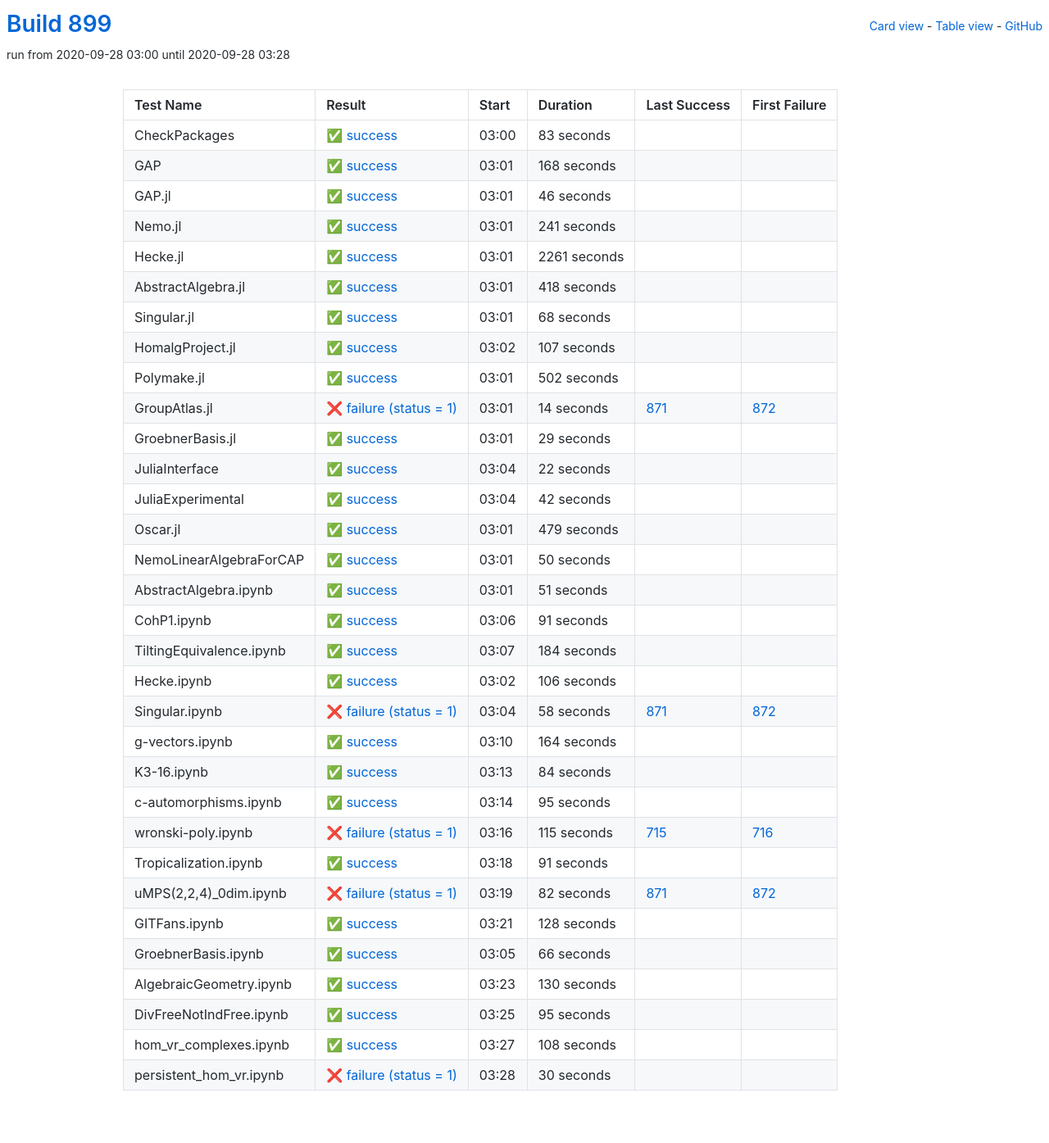
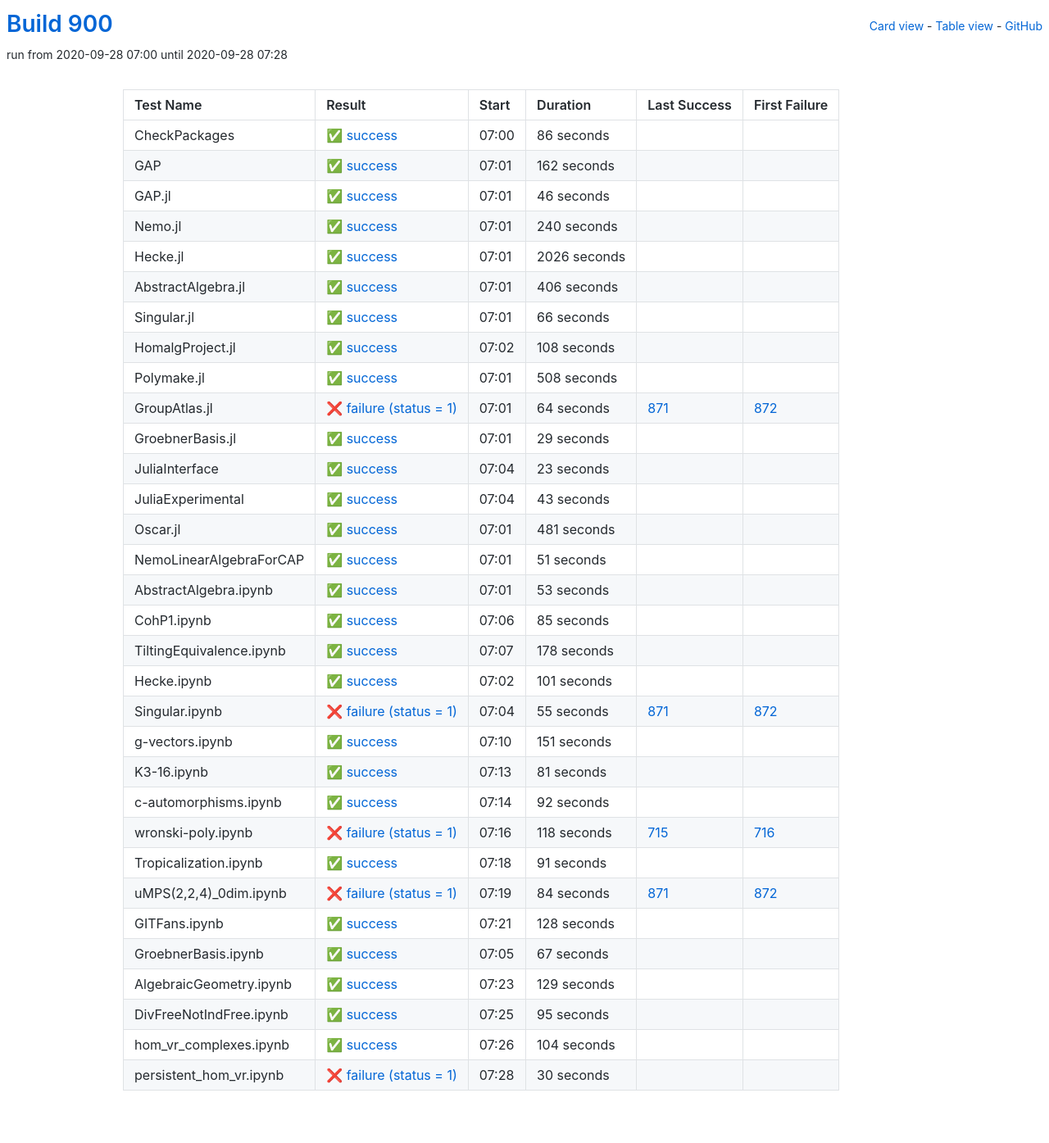
Before and after one commit to oscar-system/oscar-ci-status-stable, a Jekyll site: the page built from table.html, in a window 1280 px wide. Shown: the whole page at 82% size. Built offline with Jekyll 4.4.1, drawn with Linux system fonts in a browser that asks for light colours.

Commit message:
Build #900

```diff
--- a/_data/ci.yml
+++ b/_data/ci.yml
@@ -1,6 +1,6 @@
 ---
-build: 899
-build_url: https://oscarci.mathematik.uni-kl.de/job/oscar-stable/899/
+build: 900
+build_url: https://oscarci.mathematik.uni-kl.de/job/oscar-stable/900/
 job: oscar-stable
 organization: oscar-system
 repo: oscar-ci-status-stable
@@ -8,32 +8,32 @@ repourl: https://github.com/oscar-system/oscar-ci-status-stable
 tests:
 - name: CheckPackages
   id: checkpackages
-  log: https://oscarci.mathematik.uni-kl.de/job/oscar-stable/899/artifact/logs/build-899/CheckPackages.log
-  start: 2020-09-28 03:00
+  log: https://oscarci.mathematik.uni-kl.de/job/oscar-stable/900/artifact/logs/build-900/CheckPackages.log
+  start: 2020-09-28 07:00
   success: true
   exitcode: 0
   status: success
-  duration: 83
+  duration: 86
   last_success: false
   last_success_url:
   first_failure: false
   first_failure_url:
 - name: GAP
   id: gap
-  log: https://oscarci.mathematik.uni-kl.de/job/oscar-stable/899/artifact/logs/build-899/GAP.log
-  start: 2020-09-28 03:01
+  log: https://oscarci.mathematik.uni-kl.de/job/oscar-stable/900/artifact/logs/build-900/GAP.log
+  start: 2020-09-28 07:01
   success: true
   exitcode: 0
   status: success
-  duration: 168
+  duration: 162
   last_success: false
   last_success_url:
   first_failure: false
   first_failure_url:
 - name: GAP.jl
   id: gap-jl
-  log: https://oscarci.mathematik.uni-kl.de/job/oscar-stable/899/artifact/logs/build-899/GAP.jl.log
-  start: 2020-09-28 03:01
+  log: https://oscarci.mathematik.uni-kl.de/job/oscar-stable/900/artifact/logs/build-900/GAP.jl.log
+  start: 2020-09-28 07:01
   success: true
   exitcode: 0
   status: success
@@ -44,92 +44,92 @@ tests:
   first_failure_url:
 - name: Nemo.jl
   id: nemo-jl
-  log: https://oscarci.mathematik.uni-kl.de/job/oscar-stable/899/artifact/logs/build-899/Nemo.jl.log
-  start: 2020-09-28 03:01
+  log: https://oscarci.mathematik.uni-kl.de/job/oscar-stable/900/artifact/logs/build-900/Nemo.jl.log
+  start: 2020-09-28 07:01
   success: true
   exitcode: 0
   status: success
-  duration: 241
+  duration: 240
   last_success: false
   last_success_url:
   first_failure: false
   first_failure_url:
 - name: Hecke.jl
   id: hecke-jl
-  log: https://oscarci.mathematik.uni-kl.de/job/oscar-stable/899/artifact/logs/build-899/Hecke.jl.log
-  start: 2020-09-28 03:01
+  log: https://oscarci.mathematik.uni-kl.de/job/oscar-stable/900/artifact/logs/build-900/Hecke.jl.log
+  start: 2020-09-28 07:01
   success: true
   exitcode: 0
   status: success
-  duration: 2261
+  duration: 2026
   last_success: false
   last_success_url:
   first_failure: false
   first_failure_url:
 - name: AbstractAlgebra.jl
   id: abstractalgebra-jl
-  log: https://oscarci.mathematik.uni-kl.de/job/oscar-stable/899/artifact/logs/build-899/AbstractAlgebra.jl.log
-  start: 2020-09-28 03:01
+  log: https://oscarci.mathematik.uni-kl.de/job/oscar-stable/900/artifact/logs/build-900/AbstractAlgebra.jl.log
+  start: 2020-09-28 07:01
   success: true
   exitcode: 0
   status: success
-  duration: 418
+  duration: 406
   last_success: false
   last_success_url:
   first_failure: false
   first_failure_url:
 - name: Singular.jl
   id: singular-jl
-  log: https://oscarci.mathematik.uni-kl.de/job/oscar-stable/899/artifact/logs/build-899/Singular.jl.log
-  start: 2020-09-28 03:01
+  log: https://oscarci.mathematik.uni-kl.de/job/oscar-stable/900/artifact/logs/build-900/Singular.jl.log
+  start: 2020-09-28 07:01
   success: true
   exitcode: 0
   status: success
-  duration: 68
+  duration: 66
   last_success: false
   last_success_url:
   first_failure: false
   first_failure_url:
 - name: HomalgProject.jl
   id: homalgproject-jl
-  log: https://oscarci.mathematik.uni-kl.de/job/oscar-stable/899/artifact/logs/build-899/HomalgProject.jl.log
-  start: 2020-09-28 03:02
+  log: https://oscarci.mathematik.uni-kl.de/job/oscar-stable/900/artifact/logs/build-900/HomalgProject.jl.log
+  start: 2020-09-28 07:02
   success: true
   exitcode: 0
   status: success
-  duration: 107
+  duration: 108
   last_success: false
   last_success_url:
   first_failure: false
   first_failure_url:
 - name: Polymake.jl
   id: polymake-jl
-  log: https://oscarci.mathematik.uni-kl.de/job/oscar-stable/899/artifact/logs/build-899/Polymake.jl.log
-  start: 2020-09-28 03:01
+  log: https://oscarci.mathematik.uni-kl.de/job/oscar-stable/900/artifact/logs/build-900/Polymake.jl.log
+  start: 2020-09-28 07:01
   success: true
   exitcode: 0
   status: success
-  duration: 502
+  duration: 508
   last_success: false
   last_success_url:
   first_failure: false
   first_failure_url:
 - name: GroupAtlas.jl
   id: groupatlas-jl
-  log: https://oscarci.mathematik.uni-kl.de/job/oscar-stable/899/artifact/logs/build-899/GroupAtlas.jl.log
-  start: 2020-09-28 03:01
+  log: https://oscarci.mathematik.uni-kl.de/job/oscar-stable/900/artifact/logs/build-900/GroupAtlas.jl.log
+  start: 2020-09-28 07:01
   success: false
   exitcode: 1
   status: failure
-  duration: 14
+  duration: 64
   last_success: 871
   last_success_url: https://oscarci.mathematik.uni-kl.de/job/oscar-stable/871/
   first_failure: 872
   first_failure_url: https://oscarci.mathematik.uni-kl.de/job/oscar-stable/872/
 - name: GroebnerBasis.jl
   id: groebnerbasis-jl
-  log: https://oscarci.mathematik.uni-kl.de/job/oscar-stable/899/artifact/logs/build-899/GroebnerBasis.jl.log
-  start: 2020-09-28 03:01
+  log: https://oscarci.mathematik.uni-kl.de/job/oscar-stable/900/artifact/logs/build-900/GroebnerBasis.jl.log
+  start: 2020-09-28 07:01
   success: true
   exitcode: 0
   status: success
@@ -140,56 +140,44 @@ tests:
   first_failure_url:
 - name: JuliaInterface
   id: juliainterface
-  log: https://oscarci.mathematik.uni-kl.de/job/oscar-stable/899/artifact/logs/build-899/JuliaInterface.log
-  start: 2020-09-28 03:04
+  log: https://oscarci.mathematik.uni-kl.de/job/oscar-stable/900/artifact/logs/build-900/JuliaInterface.log
+  start: 2020-09-28 07:04
   success: true
   exitcode: 0
   status: success
-  duration: 22
+  duration: 23
   last_success: false
   last_success_url:
   first_failure: false
   first_failure_url:
 - name: JuliaExperimental
   id: juliaexperimental
-  log: https://oscarci.mathematik.uni-kl.de/job/oscar-stable/899/artifact/logs/build-899/JuliaExperimental.log
-  start: 2020-09-28 03:04
+  log: https://oscarci.mathematik.uni-kl.de/job/oscar-stable/900/artifact/logs/build-900/JuliaExperimental.log
+  start: 2020-09-28 07:04
   success: true
   exitcode: 0
   status: success
-  duration: 42
+  duration: 43
   last_success: false
   last_success_url:
   first_failure: false
   first_failure_url:
 - name: Oscar.jl
   id: oscar-jl
-  log: https://oscarci.mathematik.uni-kl.de/job/oscar-stable/899/artifact/logs/build-899/Oscar.jl.log
-  start: 2020-09-28 03:01
+  log: https://oscarci.mathematik.uni-kl.de/job/oscar-stable/900/artifact/logs/build-900/Oscar.jl.log
+  start: 2020-09-28 07:01
   success: true
   exitcode: 0
   status: success
-  duration: 479
+  duration: 481
   last_success: false
   last_success_url:
   first_failure: false
   first_failure_url:
 - name: NemoLinearAlgebraForCAP
   id: nemolinearalgebraforcap
-  log: https://oscarci.mathematik.uni-kl.de/job/oscar-stable/899/artifact/logs/build-899/NemoLinearAlgebraForCAP.log
-  start: 2020-09-28 03:01
-  success: true
-  exitcode: 0
-  status: success
-  duration: 50
-  last_success: false
-  last_success_url:
-  first_failure: false
-  first_failure_url:
-- name: AbstractAlgebra.ipynb
-  id: abstractalgebra-ipynb
-  log: https://oscarci.mathematik.uni-kl.de/job/oscar-stable/899/artifact/logs/build-899/AbstractAlgebra.ipynb.log
-  start: 2020-09-28 03:01
+  log: https://oscarci.mathematik.uni-kl.de/job/oscar-stable/900/artifact/logs/build-900/NemoLinearAlgebraForCAP.log
+  start: 2020-09-28 07:01
   success: true
   exitcode: 0
   status: success
@@ -198,106 +186,118 @@ tests:
   last_success_url:
   first_failure: false
   first_failure_url:
-- name: CohP1.ipynb
-  id: cohp1-ipynb
-  log: https://oscarci.mathematik.uni-kl.de/job/oscar-stable/899/artifact/logs/build-899/CohP1.ipynb.log
-  start: 2020-09-28 03:06
+- name: AbstractAlgebra.ipynb
+  id: abstractalgebra-ipynb
+  log: https://oscarci.mathematik.uni-kl.de/job/oscar-stable/900/artifact/logs/build-900/AbstractAlgebra.ipynb.log
+  start: 2020-09-28 07:01
   success: true
   exitcode: 0
   status: success
-  duration: 91
+  duration: 53
+  last_success: false
+  last_success_url:
+  first_failure: false
+  first_failure_url:
+- name: CohP1.ipynb
+  id: cohp1-ipynb
+  log: https://oscarci.mathematik.uni-kl.de/job/oscar-stable/900/artifact/logs/build-900/CohP1.ipynb.log
+  start: 2020-09-28 07:06
+  success: true
+  exitcode: 0
+  status: success
+  duration: 85
   last_success: false
   last_success_url:
   first_failure: false
   first_failure_url:
 - name: TiltingEquivalence.ipynb
   id: tiltingequivalence-ipynb
-  log: https://oscarci.mathematik.uni-kl.de/job/oscar-stable/899/artifact/logs/build-899/TiltingEquivalence.ipynb.log
-  start: 2020-09-28 03:07
+  log: https://oscarci.mathematik.uni-kl.de/job/oscar-stable/900/artifact/logs/build-900/TiltingEquivalence.ipynb.log
+  start: 2020-09-28 07:07
   success: true
   exitcode: 0
   status: success
-  duration: 184
+  duration: 178
   last_success: false
   last_success_url:
   first_failure: false
   first_failure_url:
 - name: Hecke.ipynb
   id: hecke-ipynb
-  log: https://oscarci.mathematik.uni-kl.de/job/oscar-stable/899/artifact/logs/build-899/Hecke.ipynb.log
-  start: 2020-09-28 03:02
+  log: https://oscarci.mathematik.uni-kl.de/job/oscar-stable/900/artifact/logs/build-900/Hecke.ipynb.log
+  start: 2020-09-28 07:02
   success: true
   exitcode: 0
   status: success
-  duration: 106
+  duration: 101
   last_success: false
   last_success_url:
   first_failure: false
   first_failure_url:
 - name: Singular.ipynb
   id: singular-ipynb
-  log: https://oscarci.mathematik.uni-kl.de/job/oscar-stable/899/artifact/logs/build-899/Singular.ipynb.log
-  start: 2020-09-28 03:04
+  log: https://oscarci.mathematik.uni-kl.de/job/oscar-stable/900/artifact/logs/build-900/Singular.ipynb.log
+  start: 2020-09-28 07:04
   success: false
   exitcode: 1
   status: failure
-  duration: 58
+  duration: 55
   last_success: 871
   last_success_url: https://oscarci.mathematik.uni-kl.de/job/oscar-stable/871/
   first_failure: 872
   first_failure_url: https://oscarci.mathematik.uni-kl.de/job/oscar-stable/872/
 - name: g-vectors.ipynb
   id: g-vectors-ipynb
-  log: https://oscarci.mathematik.uni-kl.de/job/oscar-stable/899/artifact/logs/build-899/g-vectors.ipynb.log
-  start: 2020-09-28 03:10
+  log: https://oscarci.mathematik.uni-kl.de/job/oscar-stable/900/artifact/logs/build-900/g-vectors.ipynb.log
+  start: 2020-09-28 07:10
   success: true
   exitcode: 0
   status: success
-  duration: 164
+  duration: 151
   last_success: false
   last_success_url:
   first_failure: false
   first_failure_url:
 - name: K3-16.ipynb
   id: k3-16-ipynb
-  log: https://oscarci.mathematik.uni-kl.de/job/oscar-stable/899/artifact/logs/build-899/K3-16.ipynb.log
-  start: 2020-09-28 03:13
+  log: https://oscarci.mathematik.uni-kl.de/job/oscar-stable/900/artifact/logs/build-900/K3-16.ipynb.log
+  start: 2020-09-28 07:13
   success: true
   exitcode: 0
   status: success
-  duration: 84
+  duration: 81
   last_success: false
   last_success_url:
   first_failure: false
   first_failure_url:
 - name: c-automorphisms.ipynb
   id: c-automorphisms-ipynb
-  log: https://oscarci.mathematik.uni-kl.de/job/oscar-stable/899/artifact/logs/build-899/c-automorphisms.ipynb.log
-  start: 2020-09-28 03:14
+  log: https://oscarci.mathematik.uni-kl.de/job/oscar-stable/900/artifact/logs/build-900/c-automorphisms.ipynb.log
+  start: 2020-09-28 07:14
   success: true
   exitcode: 0
   status: success
-  duration: 95
+  duration: 92
   last_success: false
   last_success_url:
   first_failure: false
   first_failure_url:
 - name: wronski-poly.ipynb
   id: wronski-poly-ipynb
-  log: https://oscarci.mathematik.uni-kl.de/job/oscar-stable/899/artifact/logs/build-899/wronski-poly.ipynb.log
-  start: 2020-09-28 03:16
+  log: https://oscarci.mathematik.uni-kl.de/job/oscar-stable/900/artifact/logs/build-900/wronski-poly.ipynb.log
+  start: 2020-09-28 07:16
   success: false
   exitcode: 1
   status: failure
-  duration: 115
+  duration: 118
   last_success: 715
   last_success_url: https://oscarci.mathematik.uni-kl.de/job/oscar-stable/715/
   first_failure: 716
   first_failure_url: https://oscarci.mathematik.uni-kl.de/job/oscar-stable/716/
 - name: Tropicalization.ipynb
   id: tropicalization-ipynb
-  log: https://oscarci.mathematik.uni-kl.de/job/oscar-stable/899/artifact/logs/build-899/Tropicalization.ipynb.log
-  start: 2020-09-28 03:18
+  log: https://oscarci.mathematik.uni-kl.de/job/oscar-stable/900/artifact/logs/build-900/Tropicalization.ipynb.log
+  start: 2020-09-28 07:18
   success: true
   exitcode: 0
   status: success
@@ -308,20 +308,20 @@ tests:
   first_failure_url:
 - name: uMPS(2,2,4)_0dim.ipynb
   id: umps-2-2-4-0dim-ipynb
-  log: https://oscarci.mathematik.uni-kl.de/job/oscar-stable/899/artifact/logs/build-899/uMPS-2-2-4-_0dim.ipynb.log
-  start: 2020-09-28 03:19
+  log: https://oscarci.mathematik.uni-kl.de/job/oscar-stable/900/artifact/logs/build-900/uMPS-2-2-4-_0dim.ipynb.log
+  start: 2020-09-28 07:19
   success: false
   exitcode: 1
   status: failure
-  duration: 82
+  duration: 84
   last_success: 871
   last_success_url: https://oscarci.mathematik.uni-kl.de/job/oscar-stable/871/
   first_failure: 872
   first_failure_url: https://oscarci.mathematik.uni-kl.de/job/oscar-stable/872/
 - name: GITFans.ipynb
   id: gitfans-ipynb
-  log: https://oscarci.mathematik.uni-kl.de/job/oscar-stable/899/artifact/logs/build-899/GITFans.ipynb.log
-  start: 2020-09-28 03:21
+  log: https://oscarci.mathematik.uni-kl.de/job/oscar-stable/900/artifact/logs/build-900/GITFans.ipynb.log
+  start: 2020-09-28 07:21
   success: true
   exitcode: 0
   status: success
@@ -332,32 +332,32 @@ tests:
   first_failure_url:
 - name: GroebnerBasis.ipynb
   id: groebnerbasis-ipynb
-  log: https://oscarci.mathematik.uni-kl.de/job/oscar-stable/899/artifact/logs/build-899/GroebnerBasis.ipynb.log
-  start: 2020-09-28 03:05
+  log: https://oscarci.mathematik.uni-kl.de/job/oscar-stable/900/artifact/logs/build-900/GroebnerBasis.ipynb.log
+  start: 2020-09-28 07:05
   success: true
   exitcode: 0
   status: success
-  duration: 66
+  duration: 67
   last_success: false
   last_success_url:
   first_failure: false
   first_failure_url:
 - name: AlgebraicGeometry.ipynb
   id: algebraicgeometry-ipynb
-  log: https://oscarci.mathematik.uni-kl.de/job/oscar-stable/899/artifact/logs/build-899/AlgebraicGeometry.ipynb.log
-  start: 2020-09-28 03:23
+  log: https://oscarci.mathematik.uni-kl.de/job/oscar-stable/900/artifact/logs/build-900/AlgebraicGeometry.ipynb.log
+  start: 2020-09-28 07:23
   success: true
   exitcode: 0
   status: success
-  duration: 130
+  duration: 129
   last_success: false
   last_success_url:
   first_failure: false
   first_failure_url:
 - name: DivFreeNotIndFree.ipynb
   id: divfreenotindfree-ipynb
-  log: https://oscarci.mathematik.uni-kl.de/job/oscar-stable/899/artifact/logs/build-899/DivFreeNotIndFree.ipynb.log
-  start: 2020-09-28 03:25
+  log: https://oscarci.mathematik.uni-kl.de/job/oscar-stable/900/artifact/logs/build-900/DivFreeNotIndFree.ipynb.log
+  start: 2020-09-28 07:25
   success: true
   exitcode: 0
   status: success
@@ -368,20 +368,20 @@ tests:
   first_failure_url:
 - name: hom_vr_complexes.ipynb
   id: hom-vr-complexes-ipynb
-  log: https://oscarci.mathematik.uni-kl.de/job/oscar-stable/899/artifact/logs/build-899/hom_vr_complexes.ipynb.log
-  start: 2020-09-28 03:27
+  log: https://oscarci.mathematik.uni-kl.de/job/oscar-stable/900/artifact/logs/build-900/hom_vr_complexes.ipynb.log
+  start: 2020-09-28 07:26
   success: true
   exitcode: 0
   status: success
-  duration: 108
+  duration: 104
   last_success: false
   last_success_url:
   first_failure: false
   first_failure_url:
 - name: persistent_hom_vr.ipynb
   id: persistent-hom-vr-ipynb
-  log: https://oscarci.mathematik.uni-kl.de/job/oscar-stable/899/artifact/logs/build-899/persistent_hom_vr.ipynb.log
-  start: 2020-09-28 03:28
+  log: https://oscarci.mathematik.uni-kl.de/job/oscar-stable/900/artifact/logs/build-900/persistent_hom_vr.ipynb.log
+  start: 2020-09-28 07:28
   success: false
   exitcode: 1
   status: failure
```
Also changed, not shown: README.md.
